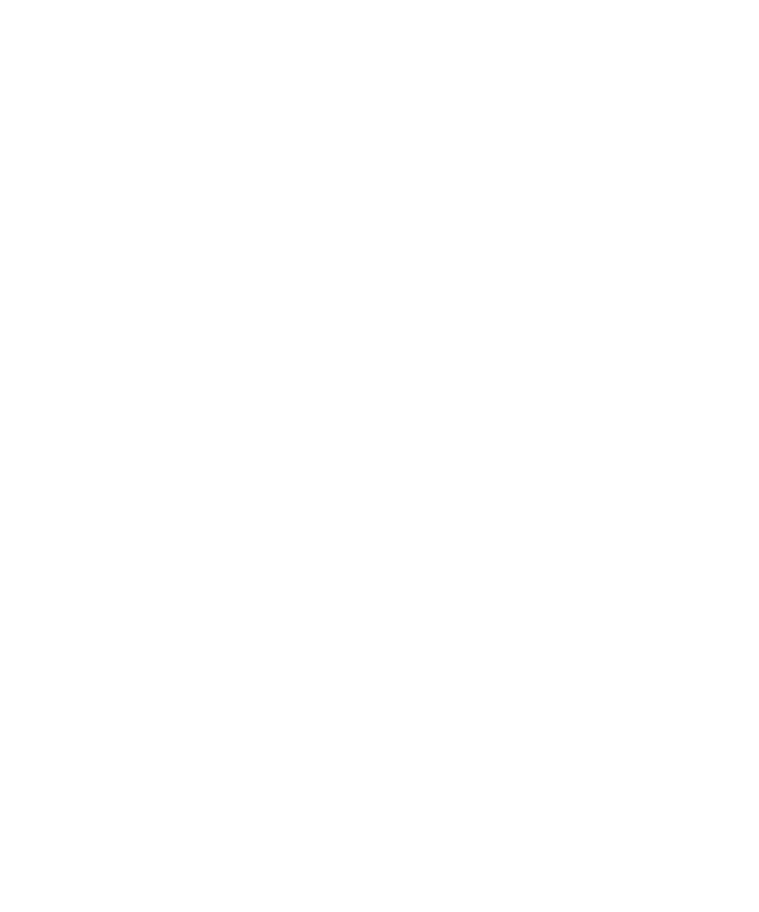
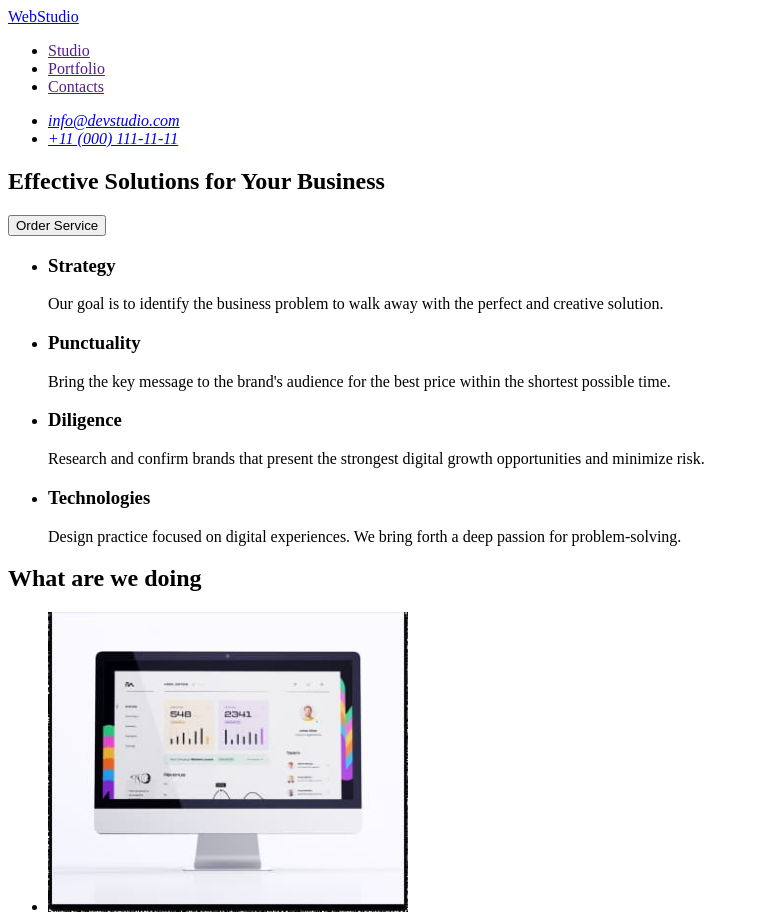
Before and after one commit to Daniil4449/goit-markup-hw-01, a plain HTML site: page index.html in a window 1280 px wide. Shown: the top 912 px of the page, without its empty margins (0-759 px from the left). Before the commit the page ends 800 px from the top, so only its background shows below. Drawn offline with Linux system fonts and the light colour scheme.

Commit message:
markum-hw (comit-2)

```diff
--- a/index.html
+++ b/index.html
@@ -5,13 +5,82 @@
     <meta http-equiv="X-UA-Compatible" content="IE=edge" />
     <meta name="viewport" content="width=device-width, initial-scale=1.0" />
     <title>goit-markup-hw-01</title>
+    <!--Не забути включити нормалайз-->
     <link rel="stylesheet" href="" />
     <link rel="stylesheet" href="" />
   </head>
   <body>
-    <header class="header"></header>
+    <header>
+      <a href="/"><span>Web</span>Studio</a>
+      <nav>
+        <ul>
+          <li><a href="">Studio</a></li></li>
+          <li><a href="">Portfolio</a></li></li>
+          <li> <a href="">Contacts</a></li></li>
+        </ul>
+      </nav>
+<address>
 
-    <main></main>
+  <ul>
+    <li><a href="mailto:info@devstudio.com ">info@devstudio.com</a></li>
+    <li><a href="tel:+11 (000) 111-11-11 ">+11 (000) 111-11-11</a></li>
+  </ul>
+</address>
+</header>
+<!--Основний контент-->
+  <main>
+   <section>
+<h1>Effective Solutions for Your Business</h1>
+<button type="button">Order Service</button>
+</section>
+<section>
+  <ul>
+  <li>
+    <h3>Strategy</h3>
+    <p>Our goal is to identify the business
+problem to walk away with the perfect and creative solution. </p>
+  </li>
+  <li>
+    <h3>Punctuality</h3>
+    <p>Bring the key message to the brand's audience for the best price within the shortest possible time.</p>
+  </li>
+  <li>
+    <h3>Diligence</h3>
+    <p>Research and confirm brands that present the strongest digital growth opportunities and minimize risk.</p>
+  </li>
+  <li>
+    <h3>Technologies</h3>
+    <p>Design practice focused on digital experiences. We bring forth a deep passion for problem-solving.</p>
+  </li>
+</ul>
+</section>
+<section>
+  <h2>What are we doing</h2>
+  <!--Фото тільки у форматі jpg-->
+  <ul>
+    <li><img src="./images/img 1.jpg" alt="monitor" width="360" height="300"></li>
+    <li><img src="./images/img 2.jpg" alt="screen" width="360" height="300"></li>
+    <li><img src="./images/img 3.jpg" alt="phone" width="360" height="300"></li>
+  </ul>
+</section>
+
+<section><h2></h2>
+<ul>
+  <li>
+    <img src="" alt="">
+    <p></p>
+  </li>
+  <li>
+    <img src="" alt="">
+    <p></p>
+  </li>
+  <li>
+    <img src="" alt="">
+    <p></p>
+  </li>
+</ul>
+</section>
+  </main>
 
     <footer class="footer"></footer>
   </body>
```
Also changed, not shown: css/img 1.jpg (added), css/img 2.jpg (added), css/img 3.jpg (added), images/img 1.jpg (added), images/img 2.jpg (added), images/img 3.jpg (added).
